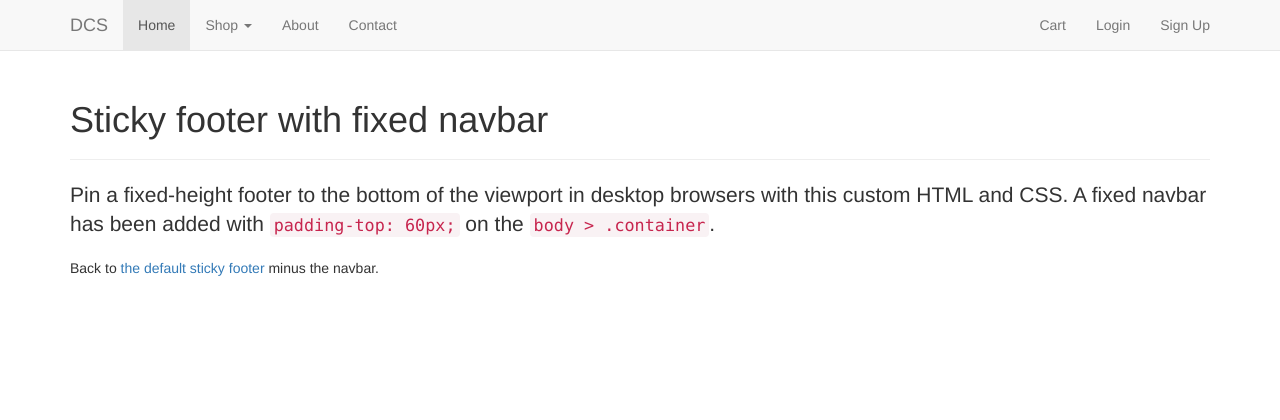
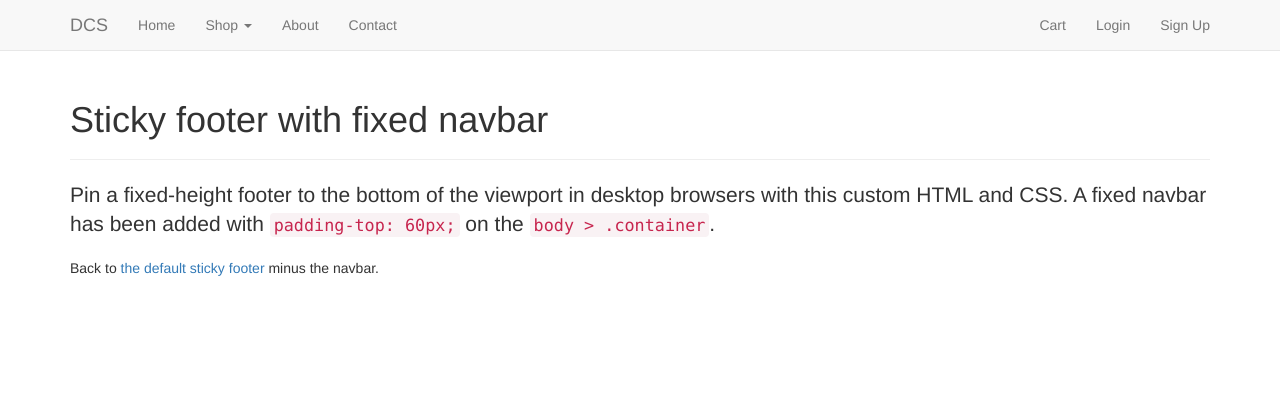
Before and after one commit to 9gix/dcs, a Django app: page / in a window 1280 px wide. Shown: the top 420 px of the page. Run offline with Django 3.2, Linux system fonts and the light colour scheme; parts of the project's set-up code (start-up, migrations or seed data) failed here and were passed over; some libraries are stand-ins or nearby versions.

Commit message:
Add link to home, remove class active in the navbar

```diff
--- a/templates/base.html
+++ b/templates/base.html
@@ -27,11 +27,11 @@
             <span class="icon-bar"></span>
             <span class="icon-bar"></span>
           </button>
-          <a class="navbar-brand" href="#">DCS</a>
+          <a class="navbar-brand" href="{% url "home" %}">DCS</a>
         </div>
         <div id="navbar" class="collapse navbar-collapse">
           <ul class="nav navbar-nav">
-            <li class="active"><a href="#">Home</a></li>
+            <li><a href="{% url "home" %}">Home</a></li>
             <li class="dropdown">
               <a href="#" class="dropdown-toggle" data-toggle="dropdown" role="button" aria-expanded="false">Shop <span class="caret"></span></a>
               <ul class="dropdown-menu" role="menu">
```
